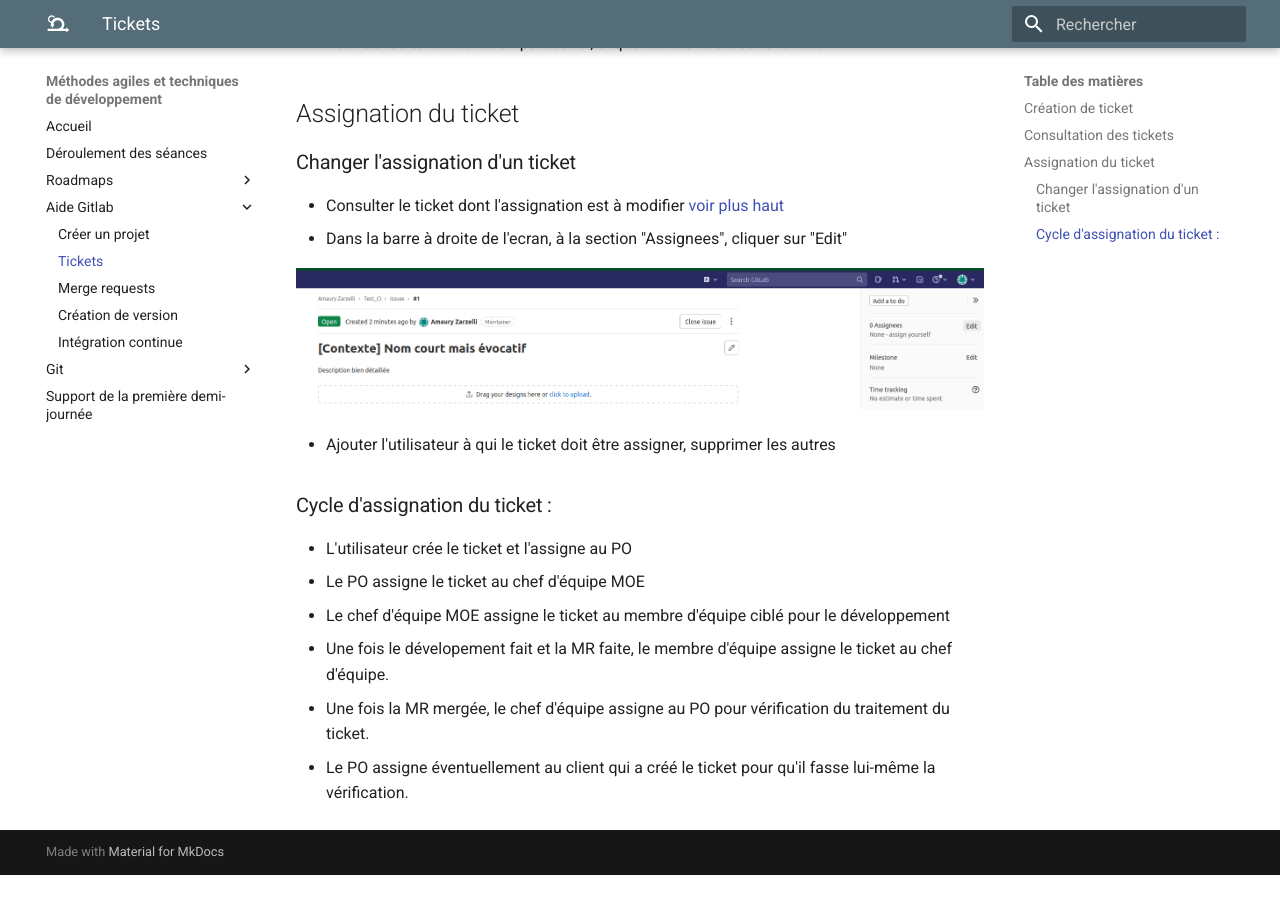
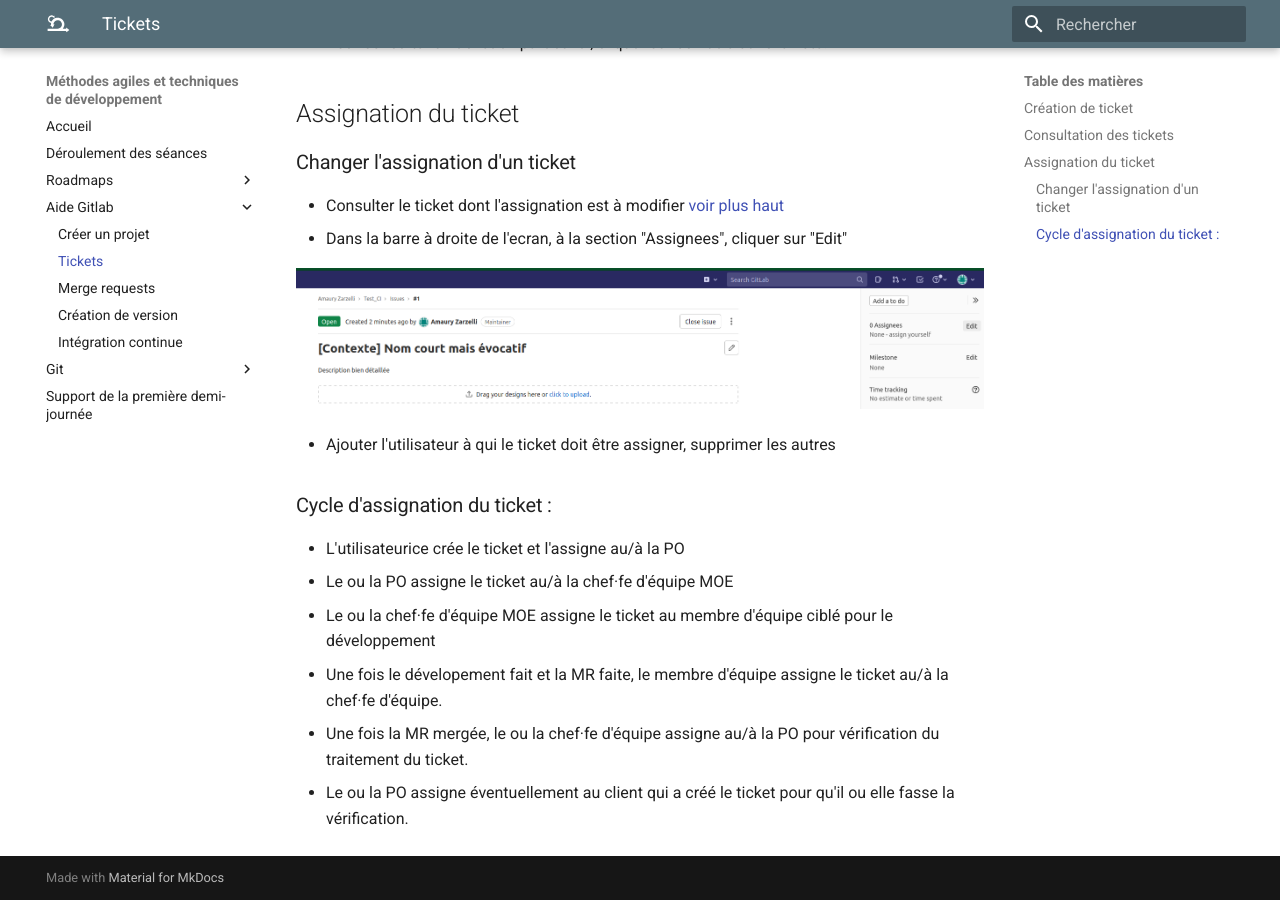
Before and after one commit to azarz/Methodes-agiles-et-techniques-de-developpement-ing2-m1, an MkDocs documentation site: the page built from docs/gitlab/issues.md, in a window 1280 px wide and 900 px high, scrolled down 1530 px. Built offline with MkDocs 1.6.1 and Material for MkDocs 9.7.7, drawn with Linux system fonts in a browser that asks for light colours; before the commit the page ends 2405 px from its top, so only the background shows below that.

Commit message:
Update issues.md

```diff
--- a/docs/gitlab/issues.md
+++ b/docs/gitlab/issues.md
@@ -34,9 +34,9 @@
 
 ## Cycle d'assignation du ticket :
 
-- L'utilisateur crée le ticket et l'assigne au PO
-- Le PO assigne le ticket au chef d'équipe MOE
-- Le chef d'équipe MOE assigne le ticket au membre d'équipe ciblé pour le développement
-- Une fois le dévelopement fait et la MR faite, le membre d'équipe assigne le ticket au chef d'équipe.
-- Une fois la MR mergée, le chef d'équipe assigne au PO pour vérification du traitement du ticket.
-- Le PO assigne éventuellement au client qui a créé le ticket pour qu'il fasse lui-même la vérification.
+- L'utilisateurice crée le ticket et l'assigne au/à la PO
+- Le ou la PO assigne le ticket au/à la chef·fe d'équipe MOE
+- Le ou la chef·fe d'équipe MOE assigne le ticket au membre d'équipe ciblé pour le développement
+- Une fois le dévelopement fait et la MR faite, le membre d'équipe assigne le ticket au/à la chef·fe d'équipe.
+- Une fois la MR mergée, le ou la chef·fe d'équipe assigne au/à la PO pour vérification du traitement du ticket.
+- Le ou la PO assigne éventuellement au client qui a créé le ticket pour qu'il ou elle fasse la vérification.
```
